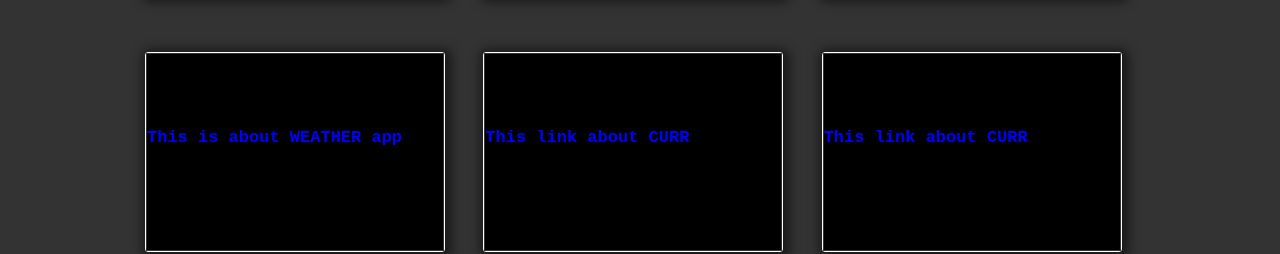
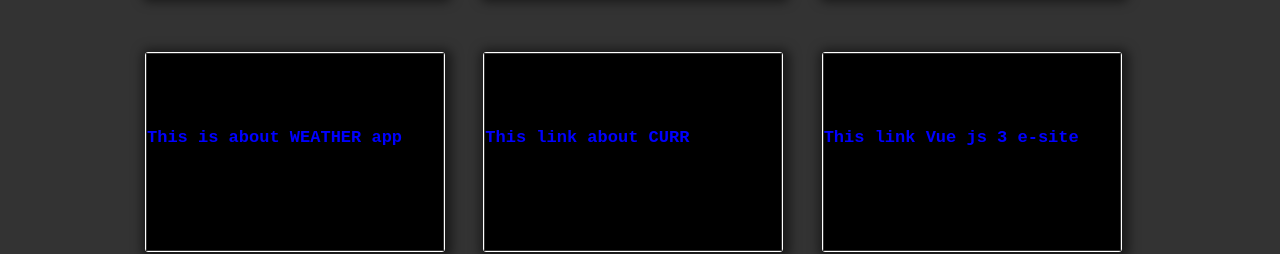
Before and after one commit to fuad-agayev/portfolio, a plain HTML site: page frontend/index.html in a window 1280 px wide. Shown: the part 2160-2414 px from the top of the page. Drawn offline with nearby package versions, Linux system fonts and the light colour scheme; a web font is replaced by a local one.

Commit message:
Vue js project is loaded portfolio scope

```diff
--- a/frontend/index.html
+++ b/frontend/index.html
@@ -163,7 +163,7 @@
 
                   <div class="portfolio-projects">
                     <div class="projects-link">
-                      <h4><a href="http://fuad-curr.netlify.app">This link about CURR</a></h4>
+                      <h4><a href="http://fuad-esite.netlify.app">This link Vue js 3 e-site</a></h4>
                     </div>
                   </div>
 
```
